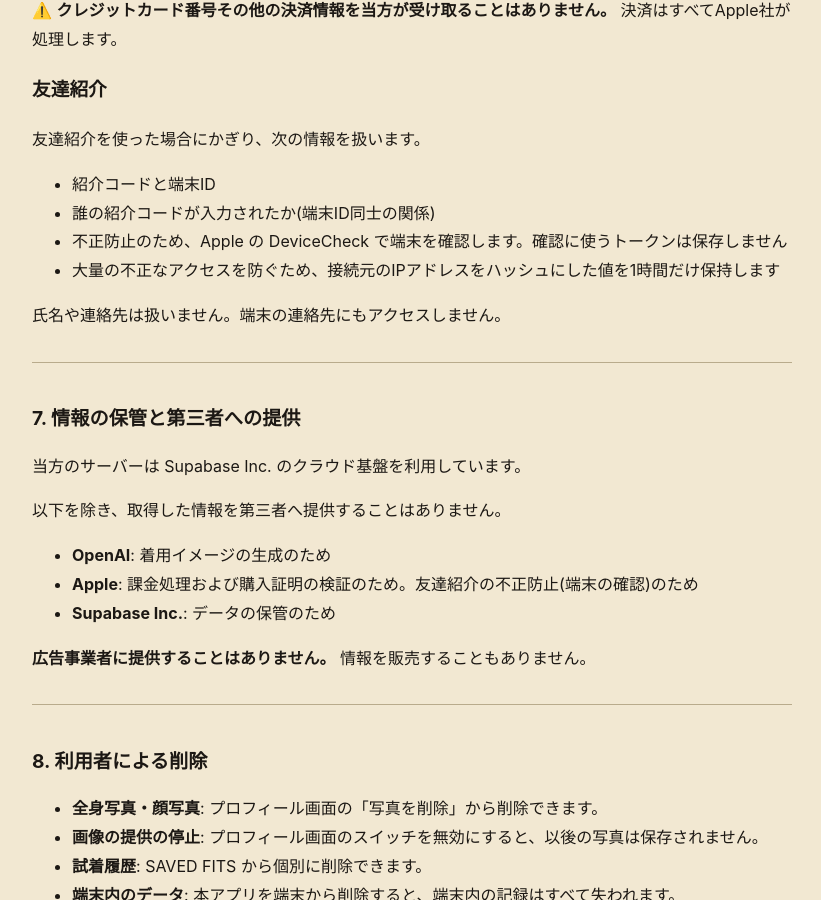
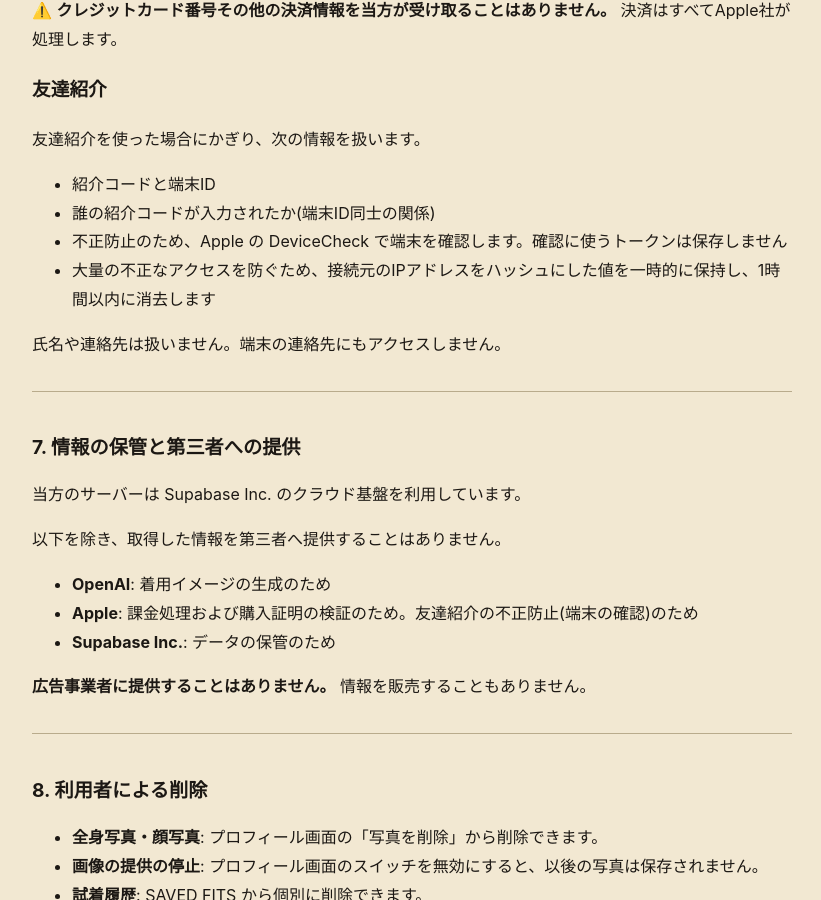
Before and after one commit to gool1618-design/urilog-docs, a Jekyll site: the page built from vinfit-privacy.md, in a window 1280 px wide and 900 px high, scrolled down 3270 px. Shown: the whole window, without its empty margins (228-1049 px from the left). Built offline with Jekyll 4.4.1, drawn with Linux system fonts in a browser that asks for light colours.

Commit message:
VINFIT プライバシーポリシー: IP ハッシュの保持の説明を実装に合わせる
Co-Authored-By: Claude Opus 5.5 <noreply@anthropic.com>

```diff
--- a/vinfit-privacy.md
+++ b/vinfit-privacy.md
@@ -123,7 +123,7 @@ OpenAI における取り扱いは同社のポリシーに従います。
 - 紹介コードと端末ID
 - 誰の紹介コードが入力されたか(端末ID同士の関係)
 - 不正防止のため、Apple の DeviceCheck で端末を確認します。確認に使うトークンは保存しません
-- 大量の不正なアクセスを防ぐため、接続元のIPアドレスをハッシュにした値を1時間だけ保持します
+- 大量の不正なアクセスを防ぐため、接続元のIPアドレスをハッシュにした値を一時的に保持し、1時間以内に消去します
 
 氏名や連絡先は扱いません。端末の連絡先にもアクセスしません。
 
```
